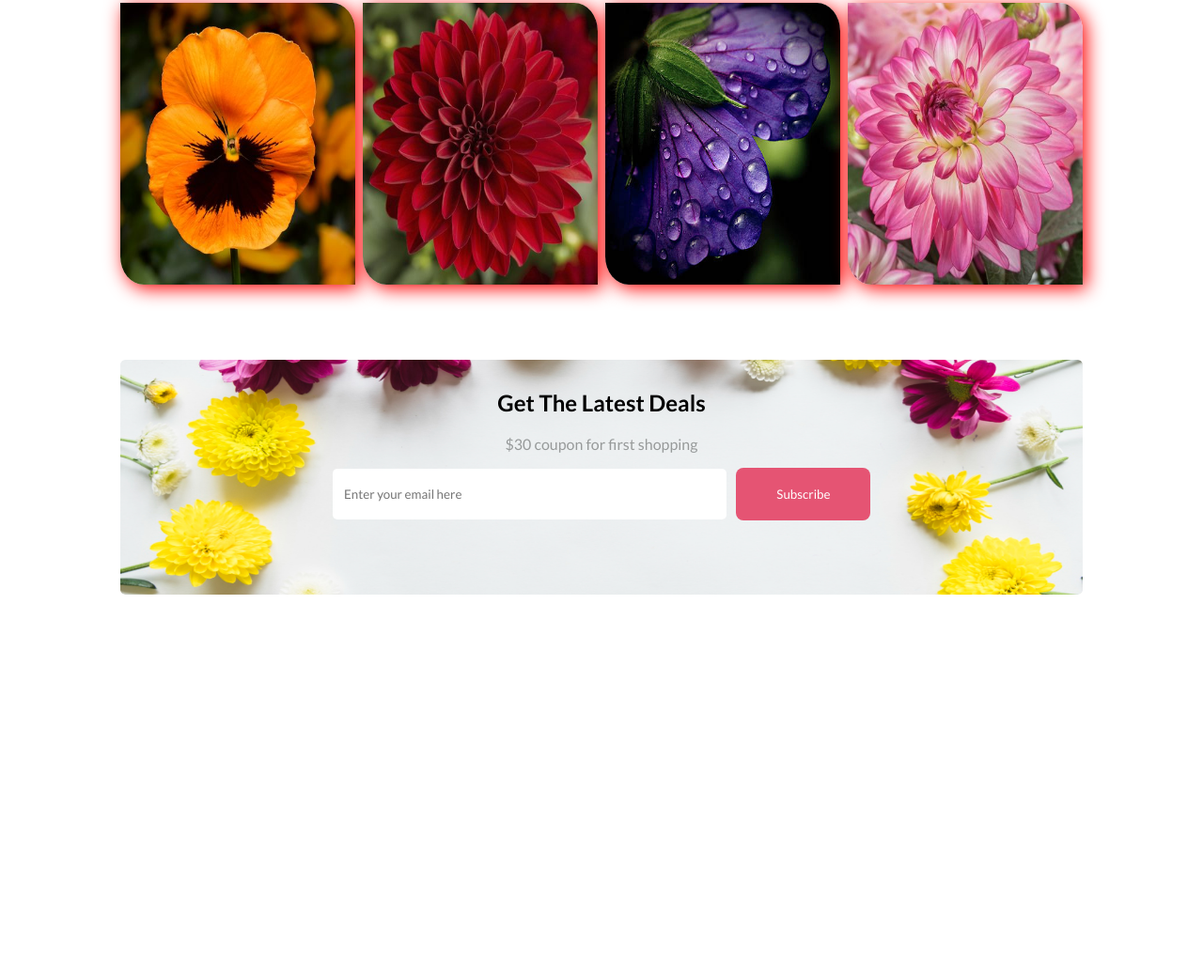
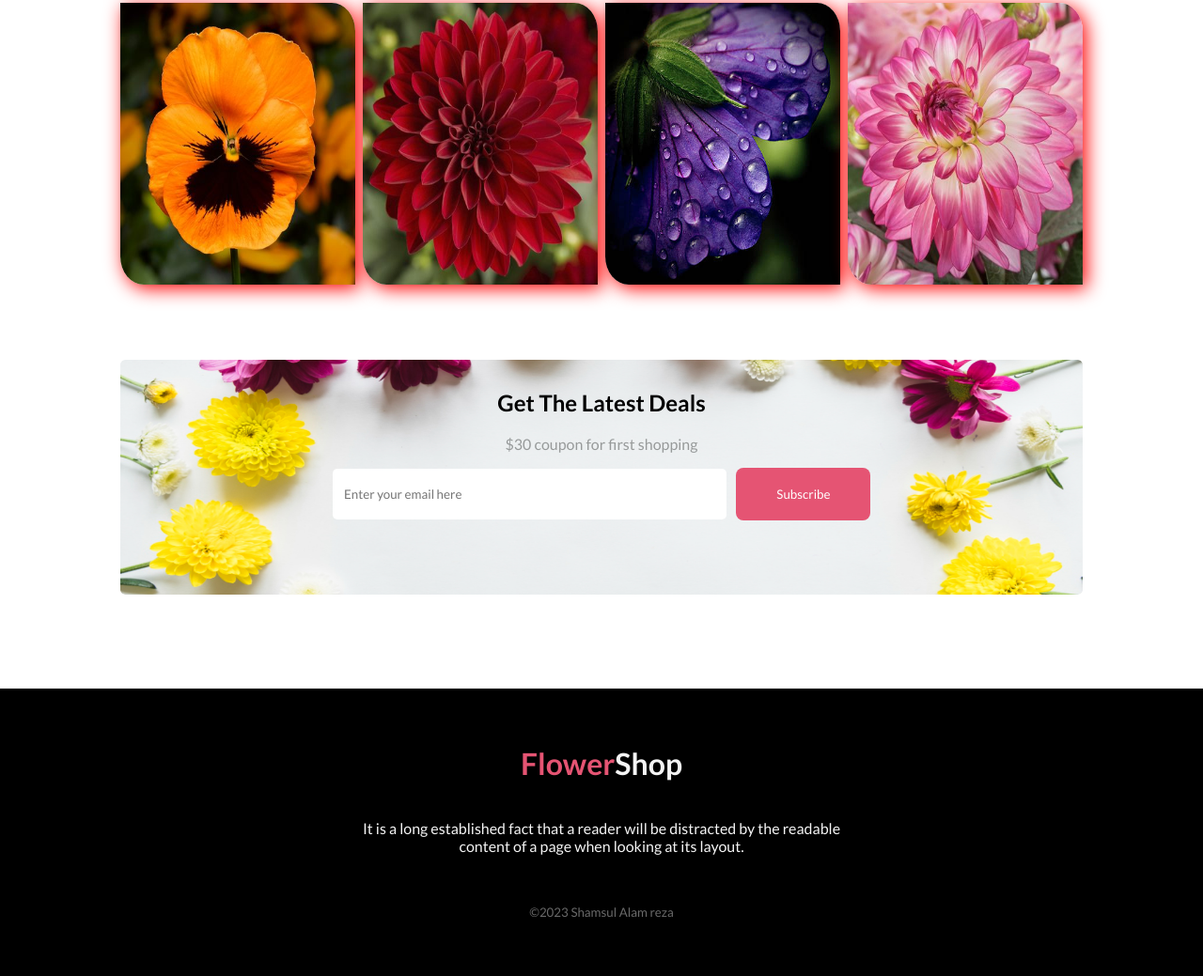
Before and after one commit to Shamsul-Alam-Reza/online-flower-shop, a plain HTML site: page index.html in a window 1280 px wide. Shown: the part 3388-4427 px from the top of the page at 94% size. Before the commit the page ends 4021 px from the top, so only its background shows below. Drawn offline with Linux system fonts and the light colour scheme.

Commit message:
Footer part added

```diff
--- a/CSS/style.css
+++ b/CSS/style.css
@@ -244,3 +244,24 @@ header{
 .input-item  input[type="email"]{
     padding-left: 10px;
 }
+/* Footer part Started */
+
+.footer-container{
+    margin-top: 100px;
+    background-color: black;
+    color: #F4F4F4;
+}
+.footer-title{
+    text-align: center;
+    padding-top: 60px;
+}
+.footer-para{
+    text-align: center;
+    padding-top: 40px;
+    padding-bottom: 50px;
+}
+.finish{
+    text-align: center;
+    color: dimgrey;
+    padding-bottom: 60px;
+}
--- a/index.html
+++ b/index.html
@@ -121,6 +121,15 @@
         </section>
 
     </main>
-    <footer></footer>
+    <!-- Start of footer Section -->
+    <footer class="footer-container">
+        <h1 class="footer-title"><span class="mark">Flower</span>Shop</h1>
+        <p class="footer-para">
+            It is a long established fact that a reader will be distracted by the readable <br>
+            content of a page when looking at its layout.
+        </p>
+        <p class="finish"><small>&copy;2023 Shamsul Alam reza</small> </p>
+
+    </footer>
 </body>
 </html>
```
